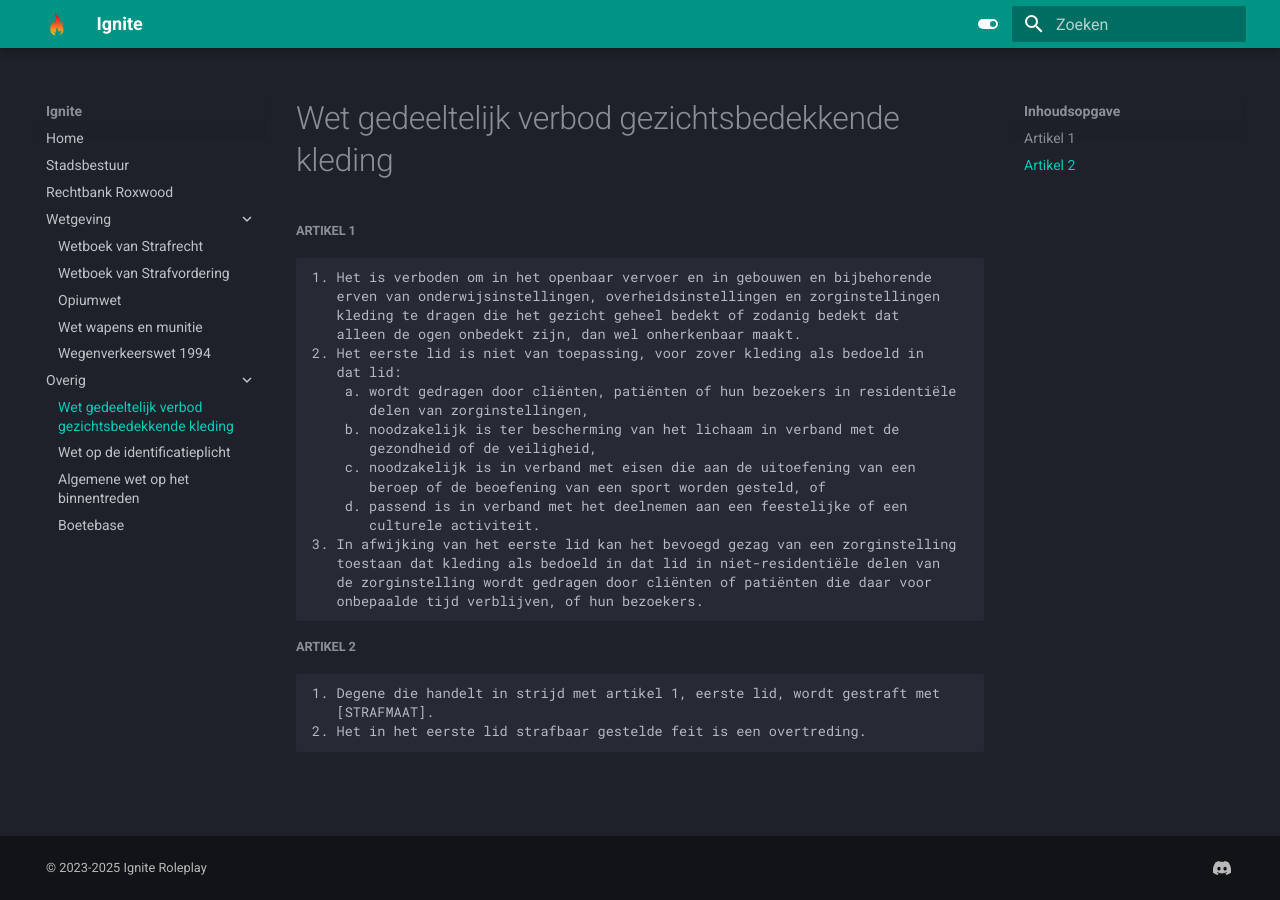
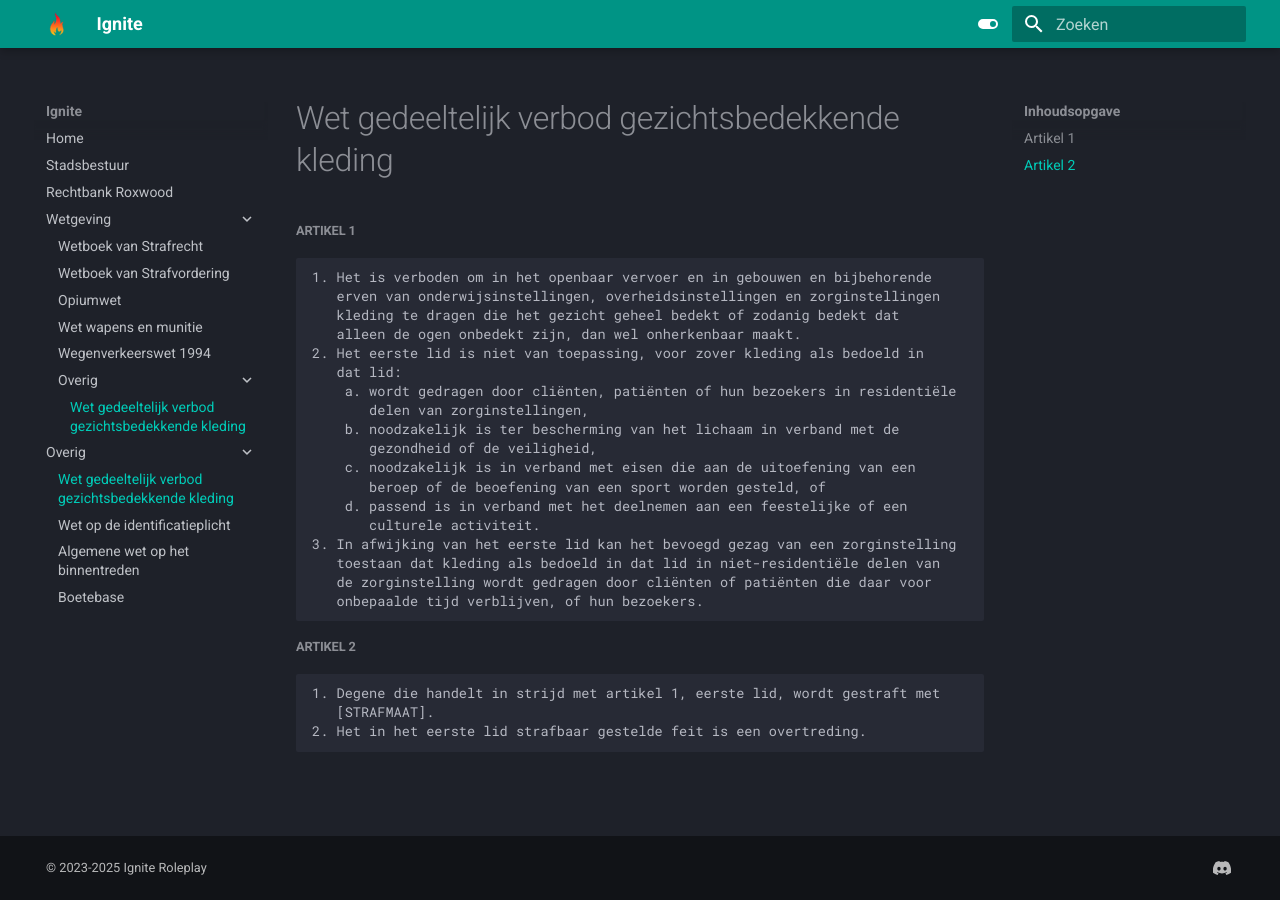
Before and after one commit to NLDenny/wetboek, an MkDocs documentation site: the page built from docs/overig/wgvgk.md, in a window 1280 px wide. Built offline with MkDocs 1.6.1 and Material for MkDocs 9.7.7, drawn with Linux system fonts in a browser that asks for light colours.

Commit message:
Update mkdocs.yml

```diff
--- a/mkdocs.yml
+++ b/mkdocs.yml
@@ -75,6 +75,8 @@ nav:
     - Opiumwet: opw.md
     - Wet wapens en munitie: wwm.md
     - Wegenverkeerswet 1994: wvw.md
+    - Overig:
+         - Wet gedeeltelijk verbod gezichtsbedekkende kleding: overig/wgvgk.md
   # - Politiewet 2012: polw2012.md
   # - Ambtsinstructie: ambts.md
   - Overig:
```
